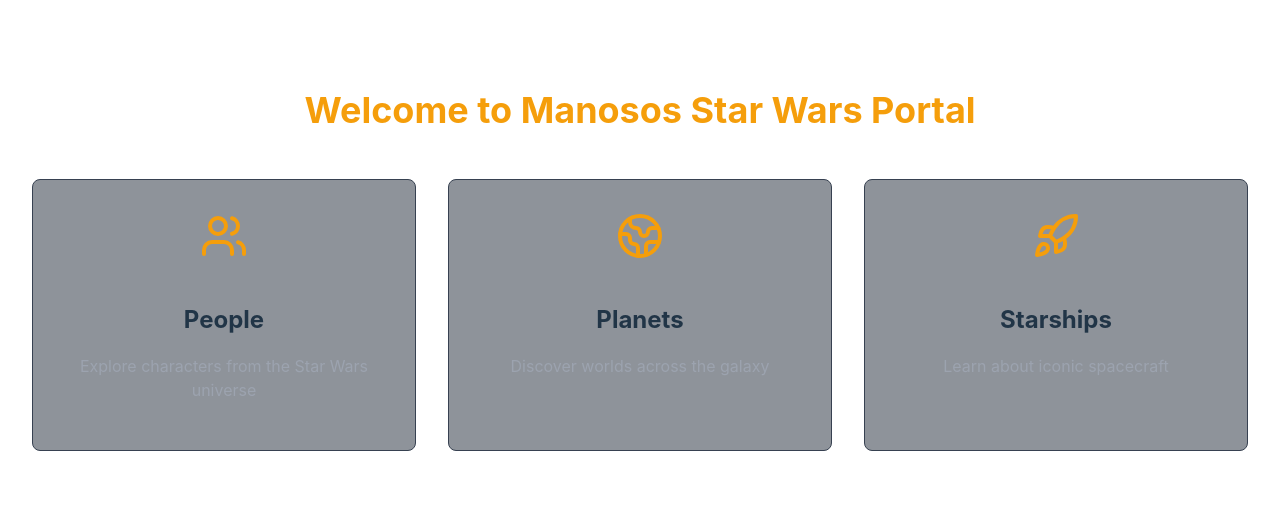
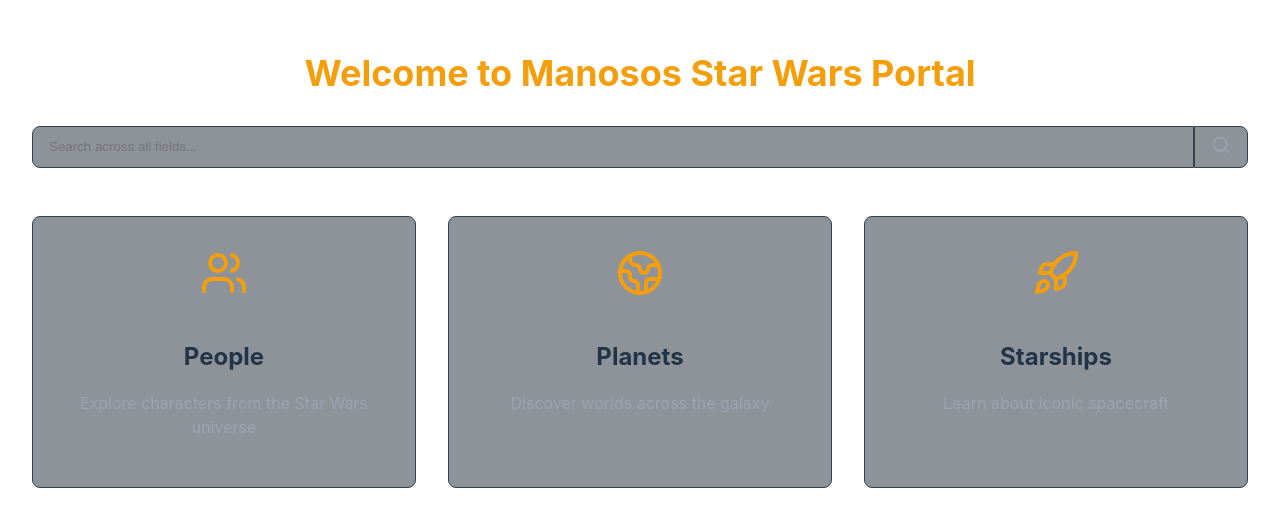
Before and after one commit to MartinDCalderonP/lisit-challenge, a React (Vite) app: page / in a window 1280 px wide. Shown: the part 141-668 px from the top of the page. Built offline with nearby package versions, Linux system fonts and the light colour scheme.

Commit message:
Add SearchBar component with styles and integration in Home page

```diff
--- /dev/null
+++ b/src/components/SearchBar.module.css
@@ -0,0 +1,28 @@
+.searchBar {
+  display: flex;
+  height: 2.625rem;
+  width: 100%;
+
+  .input {
+    background-color: rgba(31, 41, 55, 0.5);
+    border-radius: 0.5rem 0 0 0.5rem;
+    border: 1px solid #374151;
+    box-sizing: border-box;
+    color: #f3f4f6;
+    outline: none;
+    padding: 0.75rem 1rem;
+    width: 100%;
+  }
+
+  .button {
+    background-color: rgba(31, 41, 55, 0.5);
+    border-radius: 0 0.5rem 0.5rem 0;
+    border: 1px solid #374151;
+    height: 100%;
+    padding: 0 1rem;
+
+    .icon {
+      color: #9ca3af;
+    }
+  }
+}
--- /dev/null
+++ b/src/components/SearchBar.tsx
@@ -0,0 +1,41 @@
+import { ChangeEvent, useState } from 'react'
+import { LuSearch } from 'react-icons/lu'
+import { motion } from 'framer-motion'
+import styles from './SearchBar.module.css'
+
+export const SearchBar = () => {
+  const [value, setValue] = useState('')
+
+  const handleInputChange = (event: ChangeEvent<HTMLInputElement>) => {
+    const { value } = event.target
+    setValue(value)
+  }
+
+  const handleButtonClick = () => {
+    console.log('Search:', value)
+  }
+
+  return (
+    <motion.div
+      initial={{ opacity: 0, y: -20 }}
+      animate={{ opacity: 1, y: 0 }}
+      className={styles.searchBar}
+    >
+      <input
+        type='text'
+        value={value}
+        onChange={handleInputChange}
+        placeholder='Search across all fields...'
+        className={styles.input}
+      />
+      <motion.button
+        className={styles.button}
+        onClick={handleButtonClick}
+        whileHover={{ scale: 1.1 }}
+        whileTap={{ scale: 0.9 }}
+      >
+        <LuSearch className={styles.icon} size={20} />
+      </motion.button>
+    </motion.div>
+  )
+}
--- a/src/pages/Home.tsx
+++ b/src/pages/Home.tsx
@@ -2,6 +2,7 @@ import { useNavigate } from 'react-router-dom'
 import { LuUsers, LuGlobe2, LuRocket } from 'react-icons/lu'
 import { motion } from 'framer-motion'
 import styles from './Home.module.css'
+import { SearchBar } from '../components/SearchBar'
 
 const categories = [
   {
@@ -45,6 +46,9 @@ export const Home = () => {
       >
         Welcome to Manosos Star Wars Portal
       </motion.h1>
+
+      <SearchBar />
+
       <div className={styles.categories}>
         {categories.map((category, index) => (
           <motion.div
```
